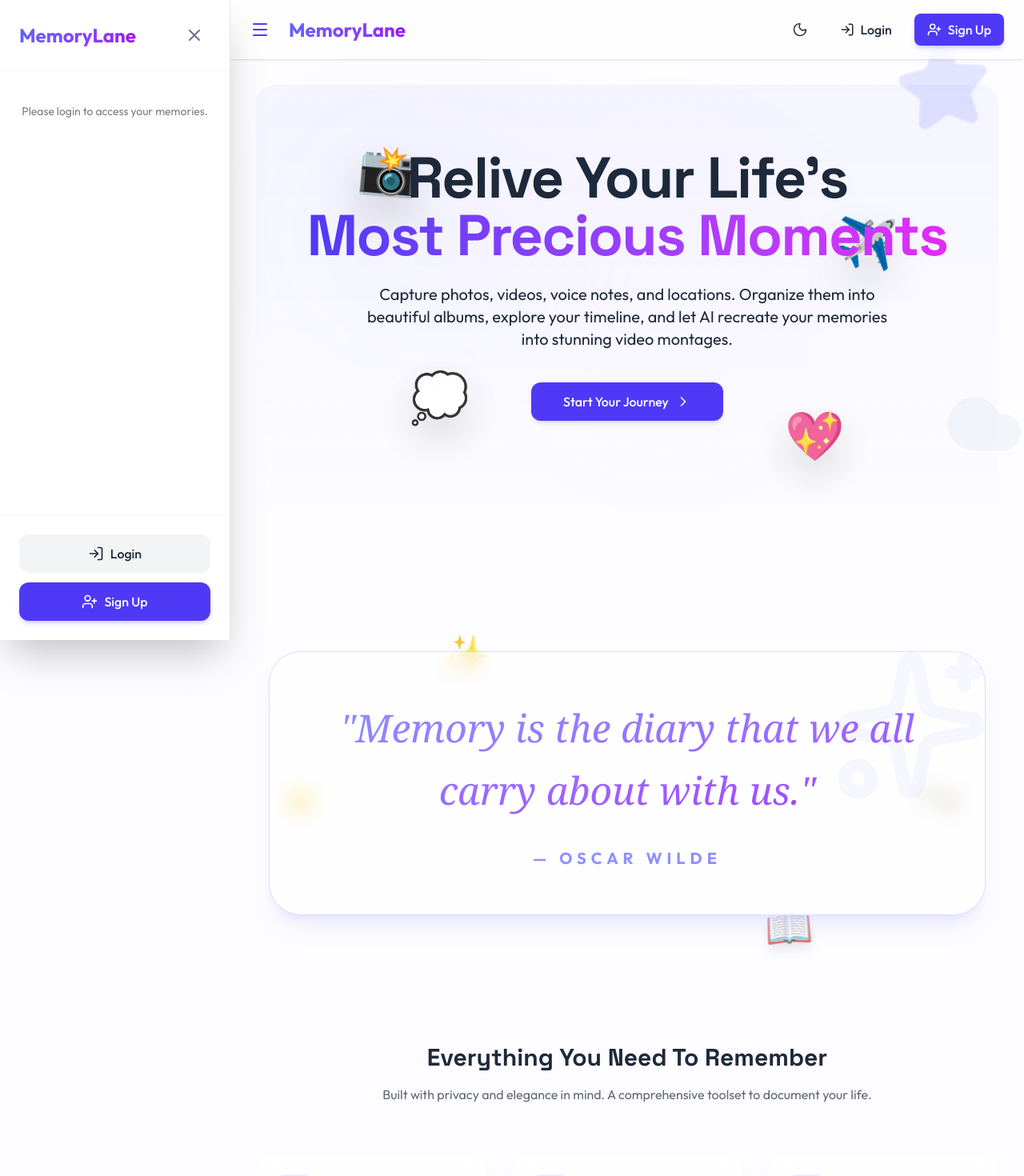
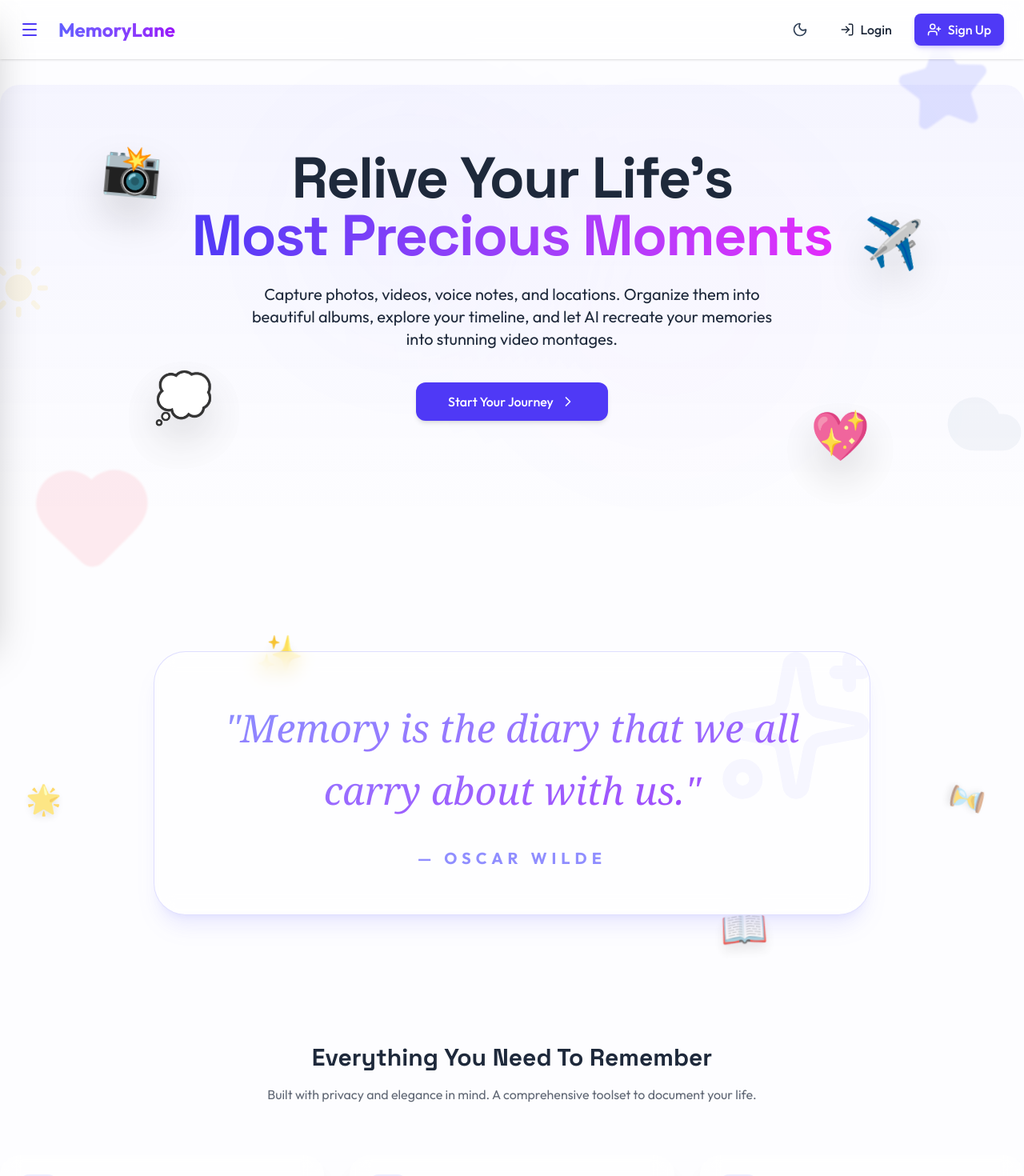
Before and after one commit to khalida-thummala/MemoryLane_Personal, a React (Vite) app in the folder frontend/: page / in a window 1280 px wide. Shown: the top 1470 px of the page at 80% size. Built offline with nearby package versions, Linux system fonts and the light colour scheme.

Commit message:
Implemented conditional layout for clean marketing page on root and auto-redirect authenticated users to timeline

```diff
--- a/frontend/src/components/Layout.jsx
+++ b/frontend/src/components/Layout.jsx
@@ -11,16 +11,17 @@ const Layout = ({ children }) => {
     const { theme, toggleTheme } = useContext(ThemeContext);
     const navigate = useNavigate();
     const location = useLocation();
-    const [isSidebarOpen, setIsSidebarOpen] = useState(window.innerWidth >= 1024);
+    const isHomePage = location.pathname === '/';
+    const [isSidebarOpen, setIsSidebarOpen] = useState(window.innerWidth >= 1024 && !isHomePage);
 
     const handleLogout = () => {
         logout();
-        if (window.innerWidth < 1024) setIsSidebarOpen(false);
+        setIsSidebarOpen(false);
         navigate('/'); // Redirect to landing page on logout
     };
 
     const handleLinkClick = () => {
-        if (window.innerWidth < 1024) {
+        if (window.innerWidth < 1024 || isHomePage) {
             setIsSidebarOpen(false);
         }
     };
@@ -52,9 +53,9 @@ const Layout = ({ children }) => {
             {/* Left Sidebar Drawer */}
             <aside className={`fixed top-0 left-0 h-full w-72 bg-white dark:bg-slate-900 border-r border-gray-200 dark:border-slate-800 shadow-2xl z-[70] transform transition-transform duration-300 ease-in-out flex flex-col ${isSidebarOpen ? 'translate-x-0' : '-translate-x-full'}`}>
                 <div className="p-6 flex items-center justify-between border-b border-gray-100 dark:border-slate-800">
-                    <span className="text-2xl font-bold bg-clip-text text-transparent bg-gradient-to-r from-indigo-500 to-purple-600">
+                    <Link to={user ? "/timeline" : "/"} onClick={handleLinkClick} className="text-2xl font-bold bg-clip-text text-transparent bg-gradient-to-r from-indigo-500 to-purple-600">
                         MemoryLane
-                    </span>
+                    </Link>
                     <button onClick={() => setIsSidebarOpen(false)} className="p-2 rounded-lg hover:bg-gray-100 dark:hover:bg-slate-800 transition-colors">
                         <X size={24} className="text-gray-500" />
                     </button>
@@ -65,7 +66,7 @@ const Layout = ({ children }) => {
                         <div className="flex items-center justify-center py-10 opacity-50">
                             <Clock className="animate-spin" />
                         </div>
-                    ) : user ? (
+                    ) : (user && !isHomePage) ? (
                         <>
                             <div className="mb-6 px-4 py-3 bg-indigo-50 dark:bg-indigo-900/20 rounded-xl flex items-center gap-3">
                                 <div className="w-10 h-10 rounded-full bg-gradient-to-br from-indigo-500 to-purple-600 flex items-center justify-center text-white font-bold text-sm shadow-md">
@@ -105,14 +106,19 @@ const Layout = ({ children }) => {
                             </Link>
                         </>
                     ) : (
-                        <div className="text-center opacity-60 text-sm py-4">
-                            Please login to access your memories.
+                        <div className="text-center opacity-60 text-sm py-4 space-y-4">
+                            <p>Capture the sights, sounds, and feelings of right now—forever.</p>
+                            {user && isHomePage && (
+                                <Link to="/timeline" className="block p-3 rounded-xl bg-indigo-50 dark:bg-indigo-900/30 text-indigo-600 dark:text-indigo-400 font-bold">
+                                    Go to My Dashboard
+                                </Link>
+                            )}
                         </div>
                     )}
                 </div>
 
                 <div className="p-6 border-t border-gray-100 dark:border-slate-800 flex flex-col gap-3">
-                    {user ? (
+                    {user && !isHomePage ? (
                         <>
                             <Link to="/profile" onClick={handleLinkClick} className={navLinkClass('/profile')}>
                                 {activeIndicator('/profile')}
@@ -136,7 +142,7 @@ const Layout = ({ children }) => {
             </aside>
 
             {/* Main Wrapper */}
-            <div className={`flex-1 flex flex-col min-h-screen w-full transition-all duration-300 ${isSidebarOpen ? 'lg:pl-72' : ''}`}>
+            <div className={`flex-1 flex flex-col min-h-screen w-full transition-all duration-300 ${(isSidebarOpen && !isHomePage) ? 'lg:pl-72' : ''}`}>
                 {/* Navigation Bar */}
                 <nav className="glass-panel sticky top-0 z-50 px-6 py-4 border-b border-black/5 dark:border-white/5 flex justify-between items-center shadow-sm">
                     <div className="flex items-center gap-4">
@@ -147,7 +153,7 @@ const Layout = ({ children }) => {
                         >
                             <Menu size={24} className="text-indigo-600 dark:text-indigo-400" />
                         </button>
-                        <Link to="/" className="text-2xl font-bold bg-clip-text text-transparent bg-gradient-to-r from-indigo-500 to-purple-600 hidden sm:block">
+                        <Link to={user ? "/timeline" : "/"} className="text-2xl font-bold bg-clip-text text-transparent bg-gradient-to-r from-indigo-500 to-purple-600 hidden sm:block">
                             MemoryLane
                         </Link>
                     </div>
@@ -161,10 +167,16 @@ const Layout = ({ children }) => {
                             {theme === 'dark' ? <Sun size={20} className="text-yellow-400" /> : <Moon size={20} className="text-slate-700" />}
                         </button>
 
-                        {user && <NotificationDropdown />}
+                        {user && !isHomePage && <NotificationDropdown />}
 
                         <div className="flex gap-3">
-                            {!user && (
+                            {(isHomePage || !user) && (
+                                <>
+                                    {user ? (
+                                        <Link to="/timeline" className="hidden sm:flex items-center gap-2 px-4 py-2 bg-indigo-600 text-white rounded-lg hover:bg-indigo-700 transition-colors shadow-md shadow-indigo-600/20 font-medium">
+                                            My Dashboard
+                                        </Link>
+                                    ) : (
                                         <>
                                             <Link to="/login" className="hidden sm:flex items-center gap-2 px-4 py-2 rounded-lg hover:bg-black/5 dark:hover:bg-white/10 transition-colors font-medium">
                                                 <LogIn size={18} /> Login
@@ -174,12 +186,14 @@ const Layout = ({ children }) => {
                                             </Link>
                                         </>
                                     )}
+                                </>
+                            )}
                         </div>
                     </div>
                 </nav>
 
                 {/* Main Content Area */}
-                <main className="flex-1 w-full max-w-7xl mx-auto px-4 sm:px-6 lg:px-8 py-8">
+                <main className={`flex-1 w-full mx-auto py-8 ${isHomePage ? '' : 'max-w-7xl px-4 sm:px-6 lg:px-8'}`}>
                     {children}
                 </main>
 
--- a/frontend/src/pages/Home.jsx
+++ b/frontend/src/pages/Home.jsx
@@ -3,6 +3,9 @@ import { Sparkles, MapPin, Video, Play, Music, Lock, Heart, ChevronRight } from
 import { Link } from 'react-router-dom';
 import { Card, CardContent, CardHeader, CardTitle } from '../components/ui/Card';
 import { Button } from '../components/ui/Button';
+import { useContext, useEffect } from 'react';
+import { AuthContext } from '../context/AuthContext';
+import { useNavigate } from 'react-router-dom';
 
 const FeatureCard = ({ icon: Icon, title, description, delay }) => (
     <motion.div
@@ -26,6 +29,15 @@ const FeatureCard = ({ icon: Icon, title, description, delay }) => (
 );
 
 const Home = () => {
+    const { user } = useContext(AuthContext);
+    const navigate = useNavigate();
+
+    useEffect(() => {
+        if (user) {
+            navigate('/timeline');
+        }
+    }, [user, navigate]);
+
     return (
         <div className="flex flex-col gap-24 overflow-hidden">
             {/* Hero Section */}
```
Lines whose indentation alone changed are shown as unchanged.
